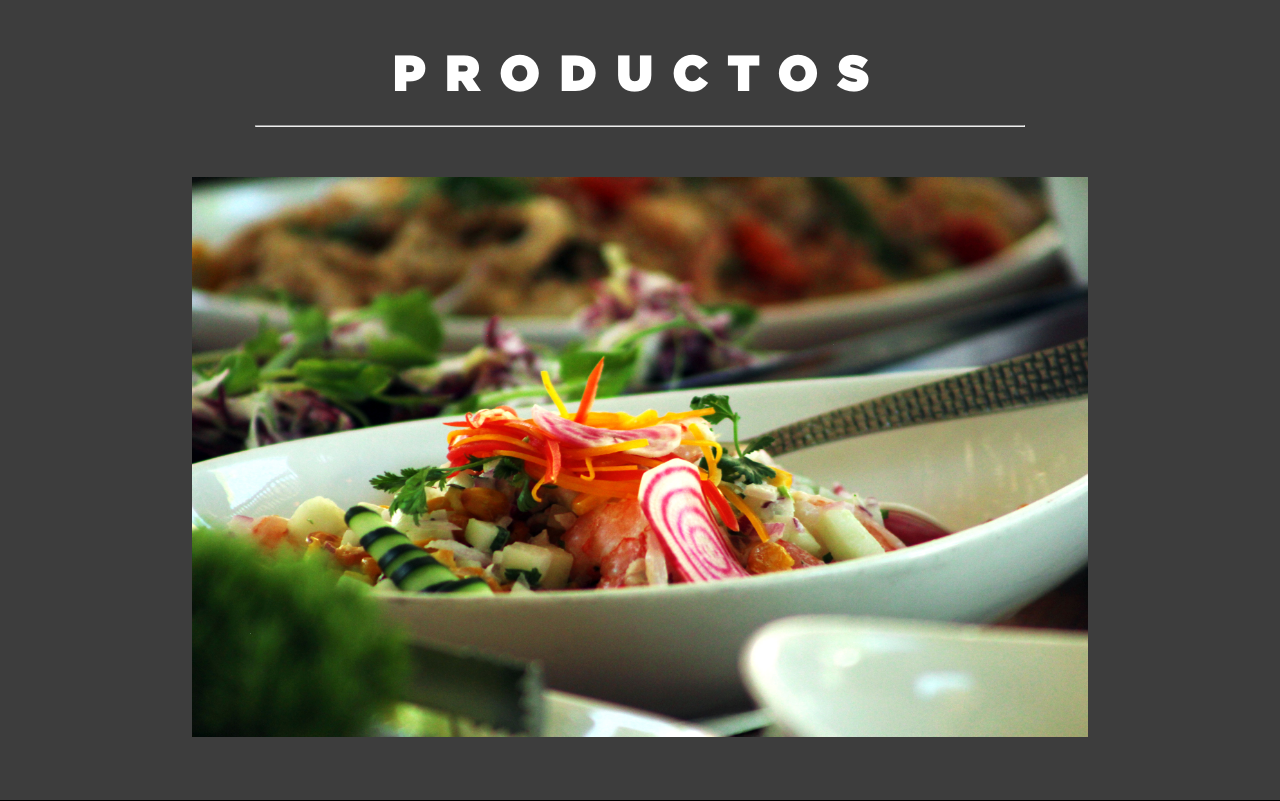
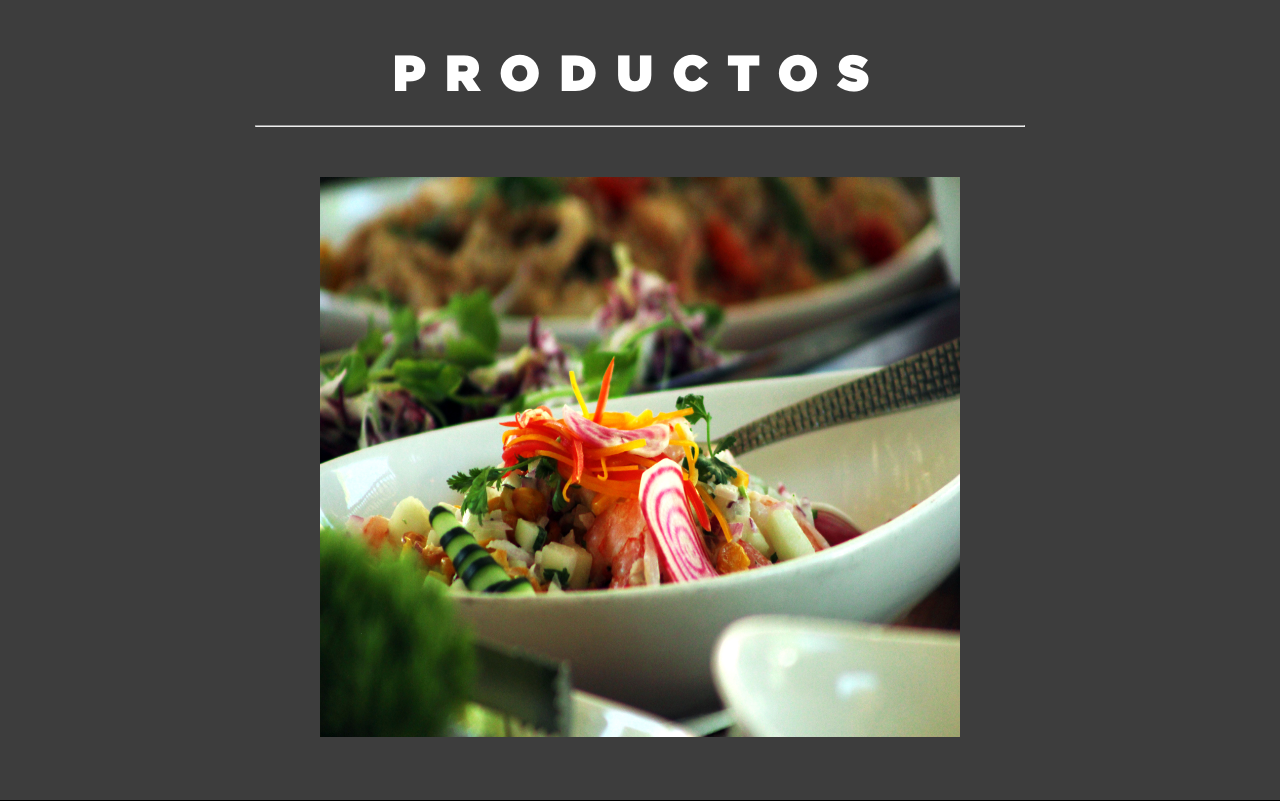
Before and after one commit to Abime001/LachFilms_web, a PHP site: page /pages/productos.html in a window 1280 px wide. Shown: the top 801 px of the page. Run offline with PHP 8.4, Linux system fonts and the light colour scheme.

Commit message:
Reajuste del slide automatico, preparacion para animation page

```diff
--- a/CSS/styles.css
+++ b/CSS/styles.css
@@ -40,7 +40,7 @@
 
 .swiper-container{
     margin-top: 50px;
-    width: 70%;
+    width: 50%;
     height: 70vh;
     padding-bottom: 120px;
 }
```
